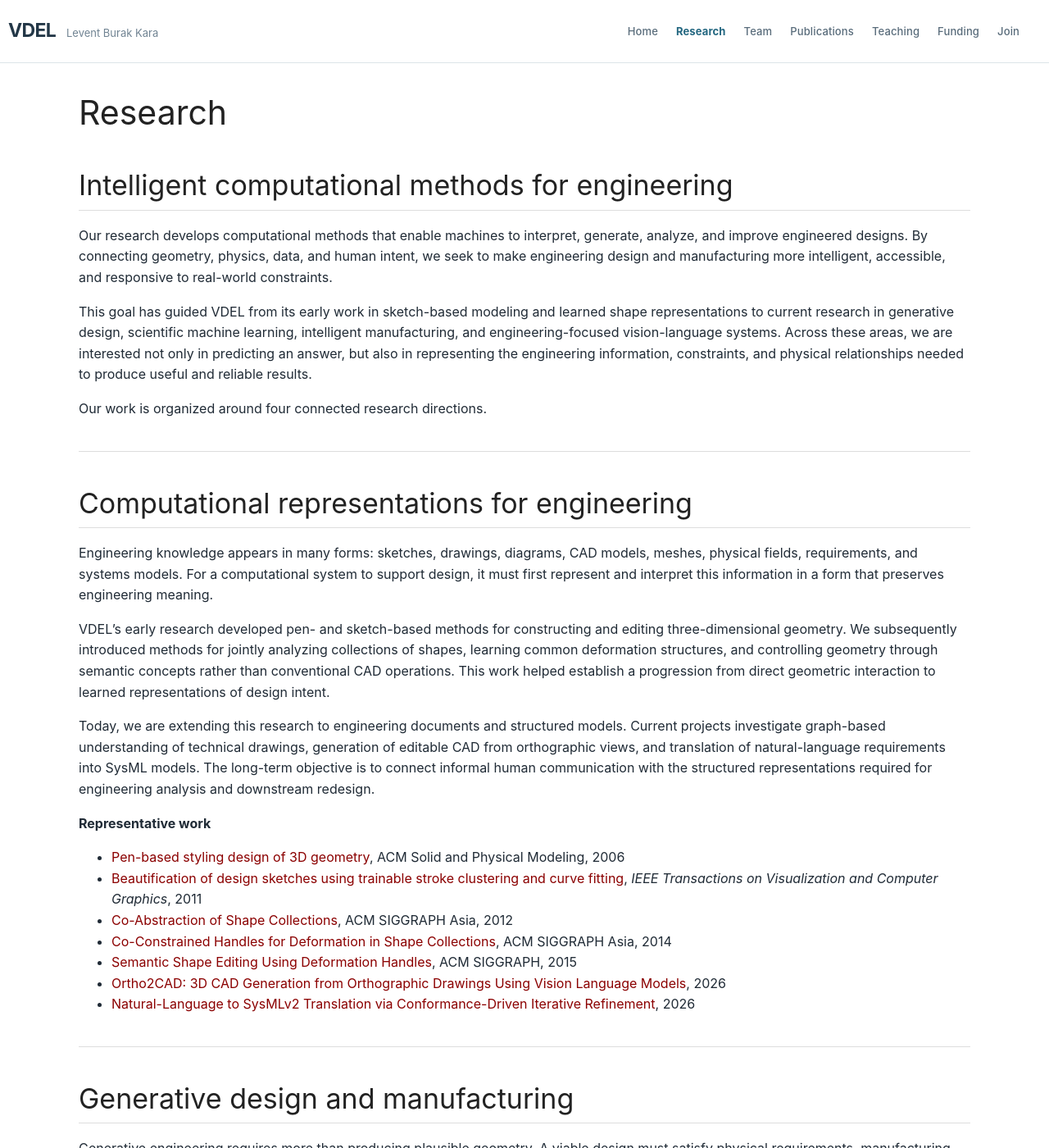
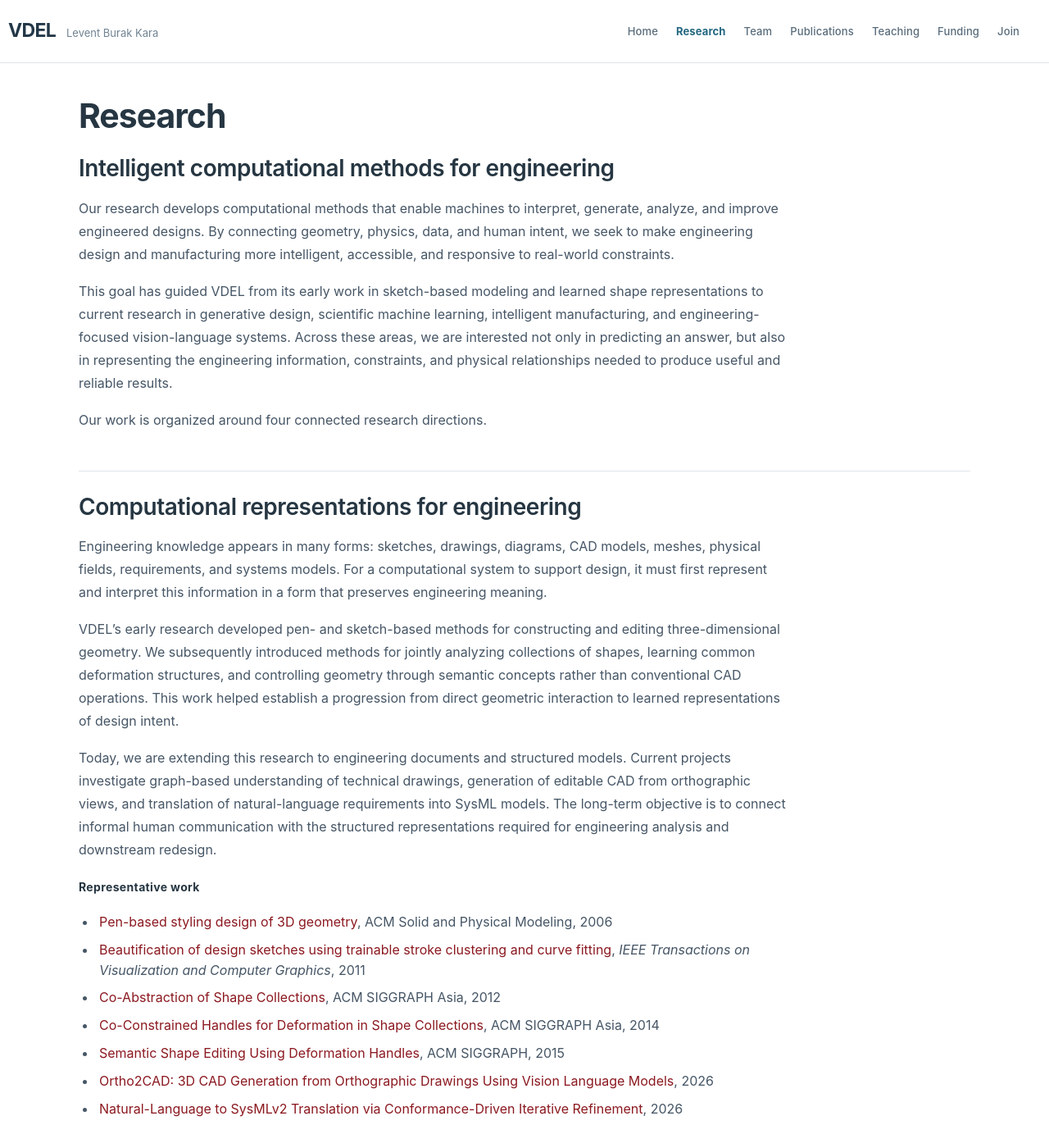
Before and after one commit to levburkara/levburkara.github.io, a Jekyll site: the page built from _pages/research.md, in a window 1280 px wide and 1400 px high. Shown: the whole window at 82% size. Built offline with Jekyll 4.4.1, drawn with Linux system fonts in a browser that asks for light colours; nearby versions of some CDN libraries.

Commit message:
Add files via upload

```diff
--- a/css/main.scss
+++ b/css/main.scss
@@ -470,3 +470,71 @@ h1, h2, h3, h4, h5, h6 { font-family: inherit; }
   .vdel-site-header .navbar-nav { margin: 6px -15px 9px; }
   .vdel-site-header .navbar-nav > li > a { padding: 11px 17px; font-size: 14px; }
 }
+
+/* Research page: visual alignment with the featured-paper homepage.
+   Scoped to Research so Publications, Teaching, and other pages remain unchanged. */
+#textid.vdel-research-page {
+  max-width: 1120px;
+  padding-top: 15px;
+  padding-bottom: 12px;
+  color: #2d3b47;
+}
+#textid.vdel-research-page > h1 {
+  font-size: clamp(32px, 3.2vw, 42px);
+  font-weight: 650;
+  letter-spacing: -.025em;
+  line-height: 1.18;
+  margin: 12px 0 22px;
+  color: #263642;
+}
+#textid.vdel-research-page > h2 {
+  font-size: clamp(23px, 2.2vw, 28px);
+  font-weight: 620;
+  letter-spacing: -.016em;
+  line-height: 1.3;
+  border-bottom: none;
+  border-top: 1px solid #dfe6eb;
+  padding: 25px 0 0;
+  margin: 48px 0 16px;
+  color: #263642;
+}
+#textid.vdel-research-page > h1 + h2 {
+  border-top: 0;
+  padding-top: 0;
+  margin-top: 0;
+}
+#textid.vdel-research-page > hr { display: none; }
+#textid.vdel-research-page > p,
+#textid.vdel-research-page > ul {
+  max-width: 86ch;
+}
+#textid.vdel-research-page > p {
+  font-size: 16px;
+  line-height: 1.75;
+  color: #465666;
+  margin-bottom: 17px;
+}
+#textid.vdel-research-page > p strong {
+  color: #263642;
+  font-size: 14px;
+  font-weight: 700;
+  letter-spacing: .025em;
+}
+#textid.vdel-research-page > ul {
+  padding-left: 22px;
+  margin: 3px 0 18px;
+}
+#textid.vdel-research-page > ul li {
+  color: #465666;
+  line-height: 1.55;
+  margin-bottom: 9px;
+  padding-left: 3px;
+}
+#textid.vdel-research-page a { color: #8b1920; text-underline-offset: 2px; }
+#textid.vdel-research-page a:hover,
+#textid.vdel-research-page a:focus { color: #611017; }
+@media (max-width: 767px) {
+  #textid.vdel-research-page { padding-top: 2px; }
+  #textid.vdel-research-page > h2 { margin-top: 36px; padding-top: 22px; }
+  #textid.vdel-research-page > p { font-size: 15px; line-height: 1.7; }
+}
```
